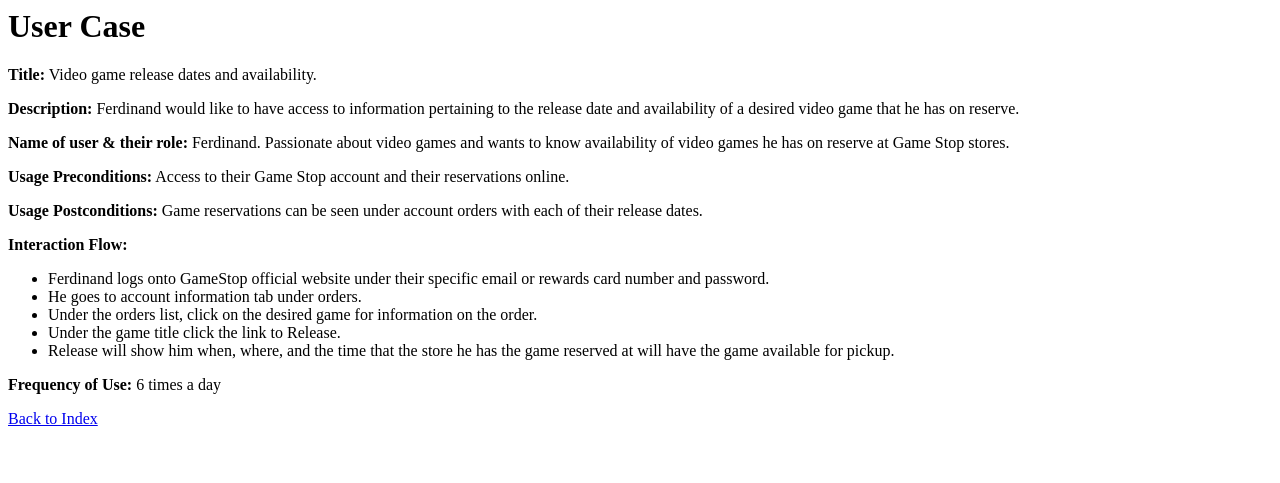
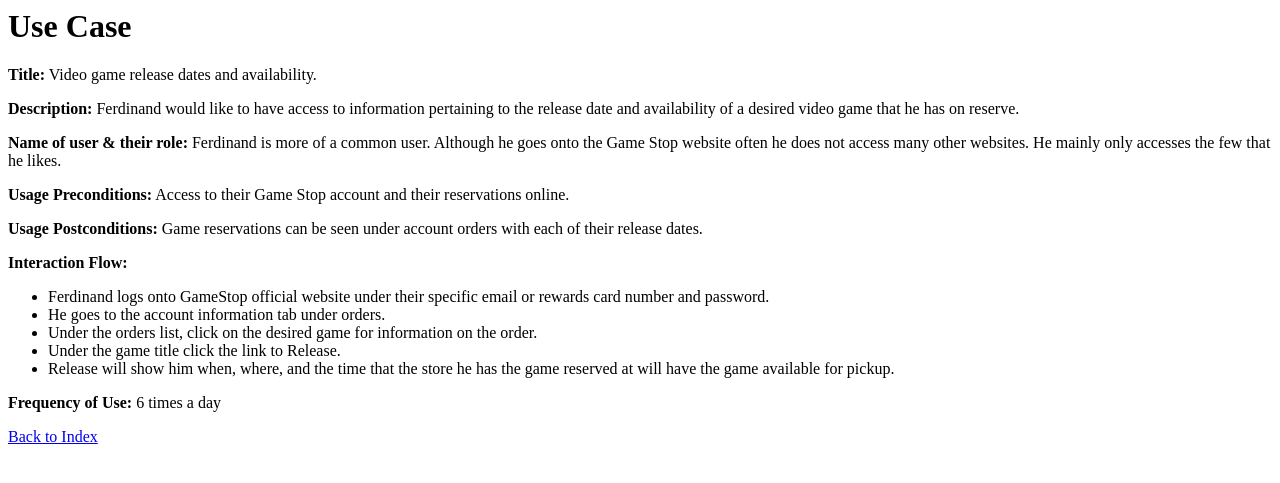
Before and after one commit to JeffreyGallegosCoding/data-design, a PHP site: page /Usecaseinteractionflow.php in a window 1280 px wide. Shown: the top 483 px of the page. Run offline with PHP 8.4, Linux system fonts and the light colour scheme.

Commit message:
Edited Ferdinand's user story to be shorter. Also edited user role as a common user and their internet habits.

```diff
--- a/epic/Usecaseinteractionflow.php
+++ b/epic/Usecaseinteractionflow.php
@@ -3,11 +3,11 @@
 		<head>
 			<meta charset="UTF-8">
 			<title>
-				User Case
+				Use Case
 			</title>
 		</head>
 		<h1>
-			User Case
+			Use Case
 		</h1>
 		<div>
 			<p><strong>Title:</strong> Video game release dates and availability.</p>
@@ -17,8 +17,8 @@
 			and availability of a desired video game that he has on reserve.</p>
 		</div>
 		<div>
-			<p><strong>Name of user & their role:</strong> Ferdinand. Passionate about video games and wants to know availability
-			of video games he has on reserve at Game Stop stores.</p>
+			<p><strong>Name of user & their role:</strong> Ferdinand is more of a common user. Although he goes onto the
+			Game Stop website often he does not access many other websites. He mainly only accesses the few that he likes.</p>
 		</div>
 		<div>
 			<p><strong>Usage Preconditions:</strong> Access to their Game Stop account and their reservations online.</p>
@@ -33,7 +33,7 @@
 		<div>
 			<ul>
 				<li>Ferdinand logs onto GameStop official website under their specific email or rewards card number and password.</li>
-				<li>He goes to account information tab under orders.</li>
+				<li>He goes to the account information tab under orders.</li>
 				<li>Under the orders list, click on the desired game for information on the order.</li>
 				<li>Under the game title click the link to Release.</li>
 				<li>Release will show him when, where, and the time that the store he has the game reserved at will
--- a/epic/Userstory.php
+++ b/epic/Userstory.php
@@ -9,9 +9,8 @@
 		<h1>User Story</h1>
 		<div>
 			<p>
-			As a devoted customer and lover of video games, Ferdinand would like to have access to more information on the
-				release date, his reservations for a future game title, and if a particular store has the video game
-				he desires.
+			I really enjoy checking out all of the latest games on GameStop's website but I wish there
+				was an easier way to view my reservations on my game orders and to know when they are coming out.
 			</p>
 		</div>
 		<b>
```
